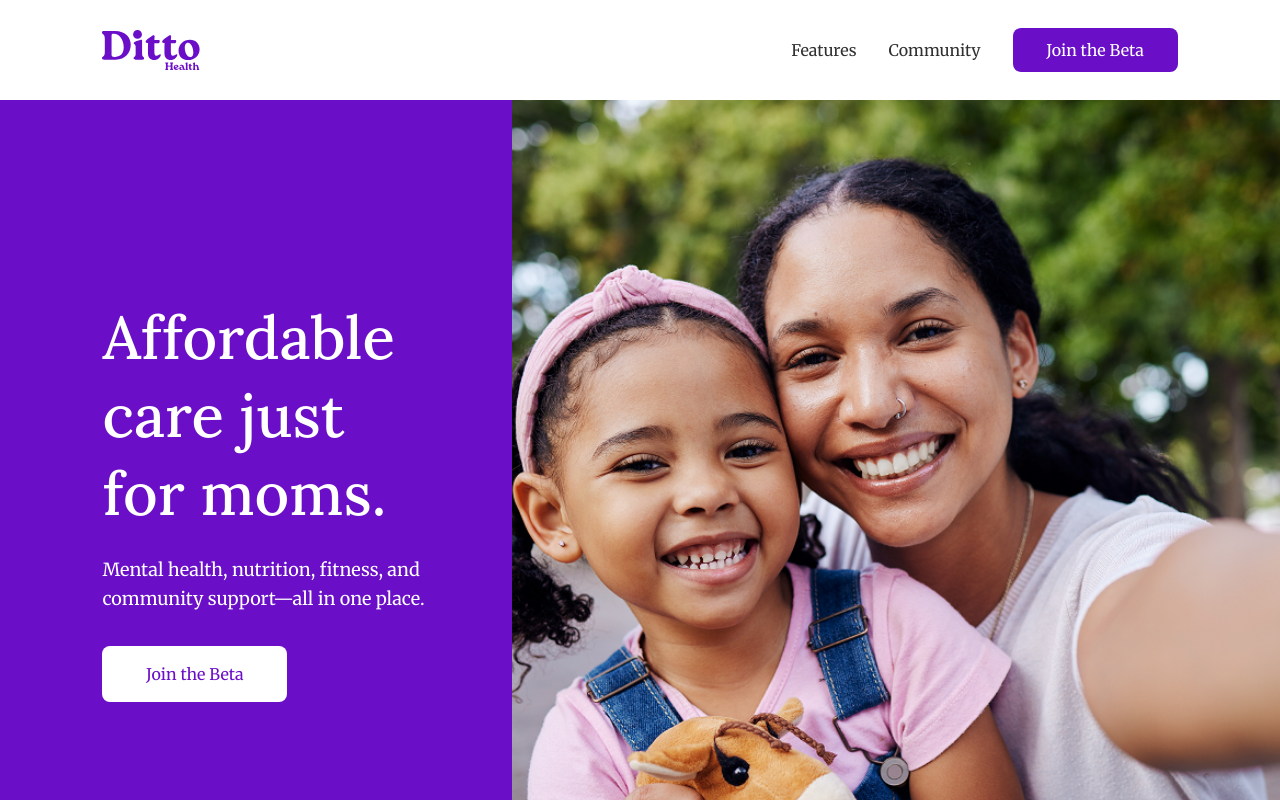
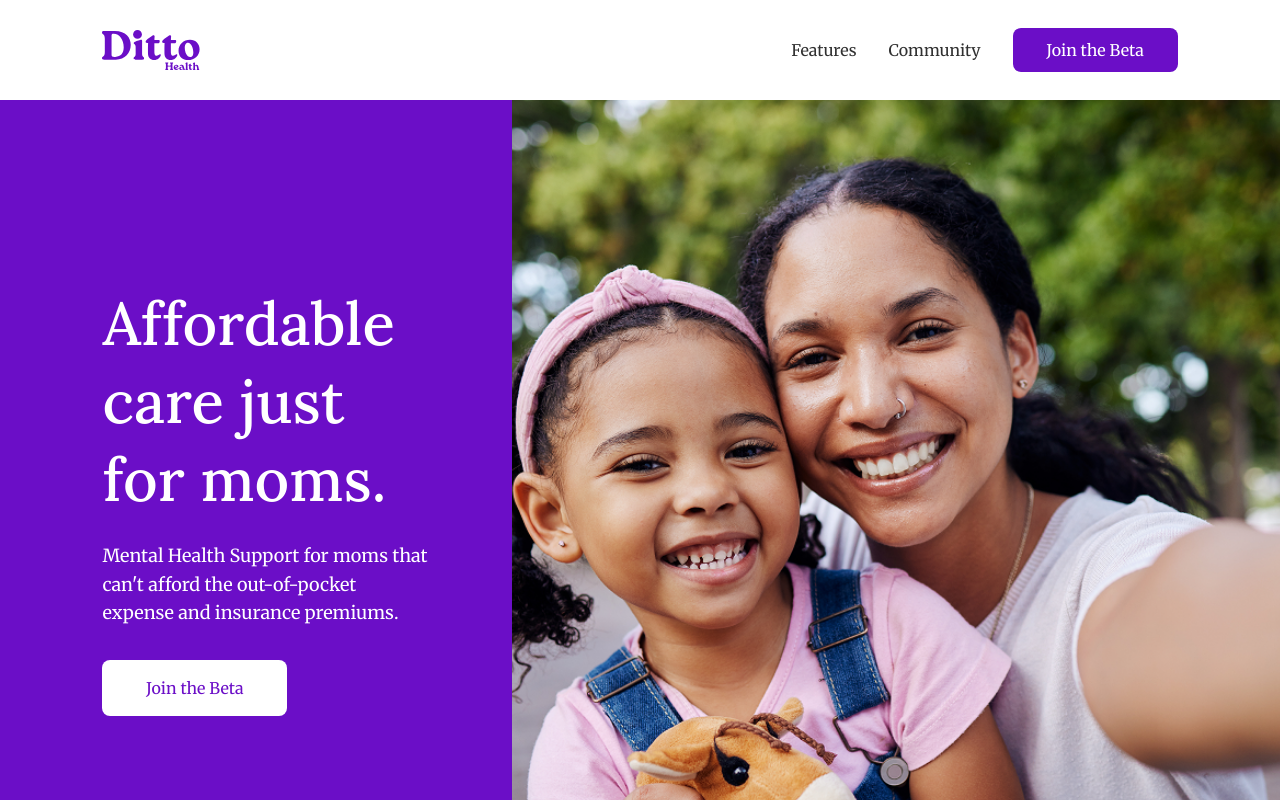
Before and after one commit to sameasme25/gitignore, a React (Vite) app: page / in a window 1280 px wide. Shown: the top 800 px of the page. Built offline with nearby package versions, Linux system fonts and the light colour scheme.

Commit message:
Update hero subheading to new mental health messaging

```diff
--- a/src/components/Hero.tsx
+++ b/src/components/Hero.tsx
@@ -52,7 +52,7 @@ const Hero: React.FC = () => {
               letterSpacing: '0%',
             }}
           >
-            Mental health, nutrition, fitness, and community support—all in one place.
+            Mental Health Support for moms that can't afford the out-of-pocket expense and insurance premiums.
           </p>
           <a
             href="https://form.typeform.com/to/CX0TVylI"
```
